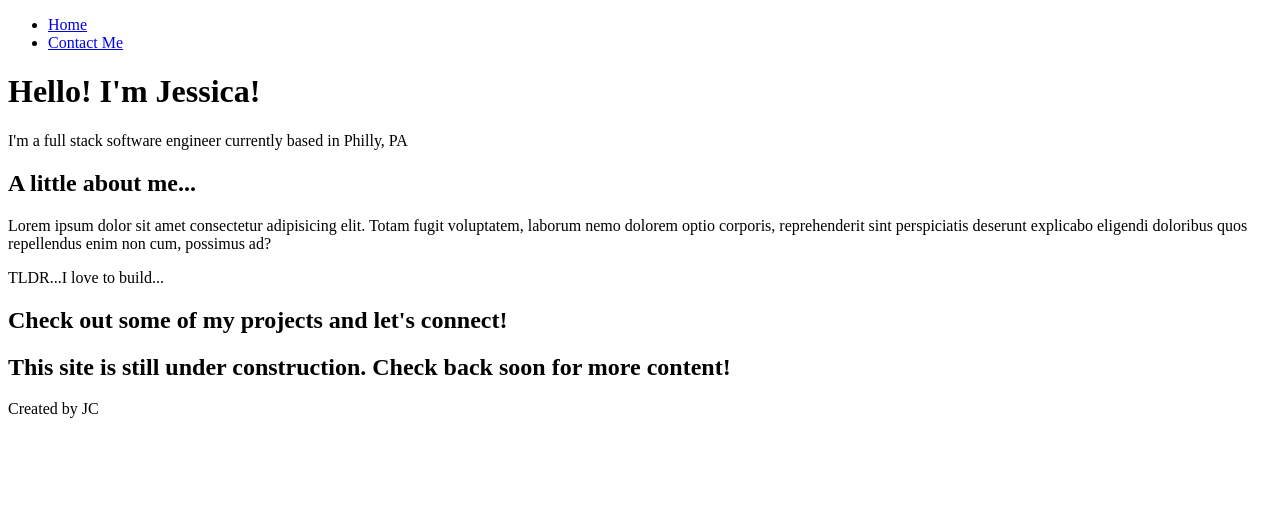
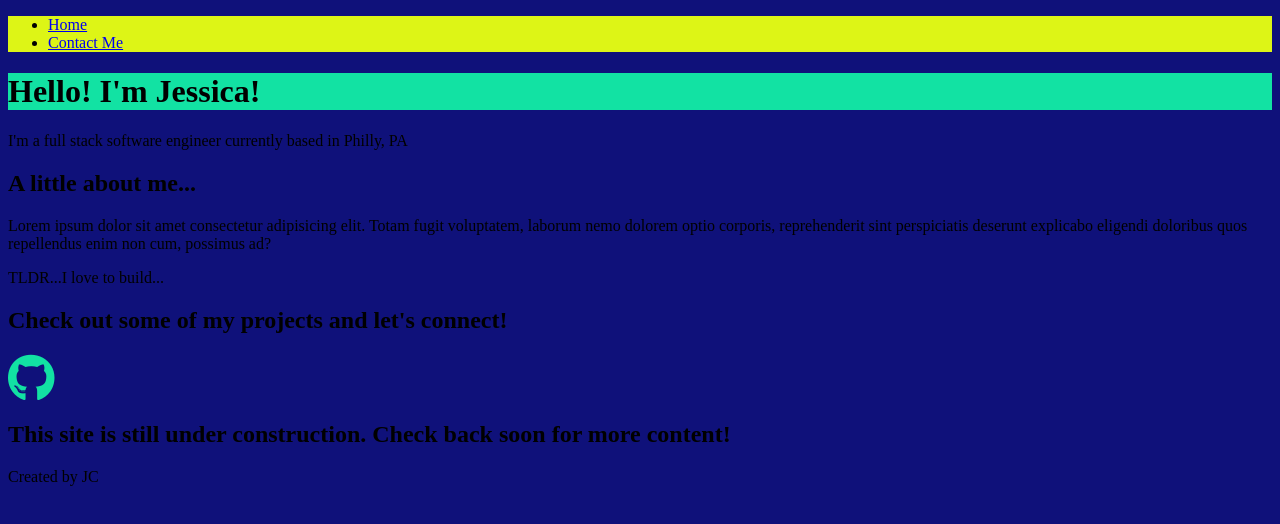
Before and after one commit to jmc617/my_portfolio, a plain HTML site: page index.html in a window 1280 px wide. Drawn offline with Linux system fonts and the light colour scheme.

Commit message:
font awesome added

```diff
--- a/index.html
+++ b/index.html
@@ -5,8 +5,10 @@
     <meta name="viewport" content="width=device-width, initial-scale=1.0">
     <title>Jessica Clay</title>
     <link rel="stylesheet" href="style.css">
+    <script src="https://kit.fontawesome.com/489c5ee020.js" crossorigin="anonymous"></script>
 </head>
 <body>
+    <header>
         <nav>
             <ul>
                 <li><a href="#home">Home</a></li>
@@ -16,6 +18,7 @@
                 <li><a href="#contact">Contact Me</a></li>
             </ul>
         </nav>
+    </header>
     <!-- intro section -->
     <h1>Hello! I'm Jessica! </h1>
     <p>I'm a full stack software engineer currently based in Philly, PA</p>
@@ -25,6 +28,7 @@
     <!-- contact section with CTA -->
     <h2>Check out some of my projects and let's connect!</h2>
     <!-- connect links  -->
+    <i class="fab fa-github fa-3x"></i>
     <!-- under contruction section-->
     <h2>This site is still under construction. Check back soon for more content!</h2>
 
--- a/style.css
+++ b/style.css
@@ -0,0 +1,12 @@
+body {
+    background-color: #0f117a;
+}
+header {
+    background-color: #ddf516;
+}
+h1 {
+    background-color: #12e2a3;
+}
+i {
+    color: #12e2a3;
+}
```
Lines whose indentation alone changed are shown as unchanged.
